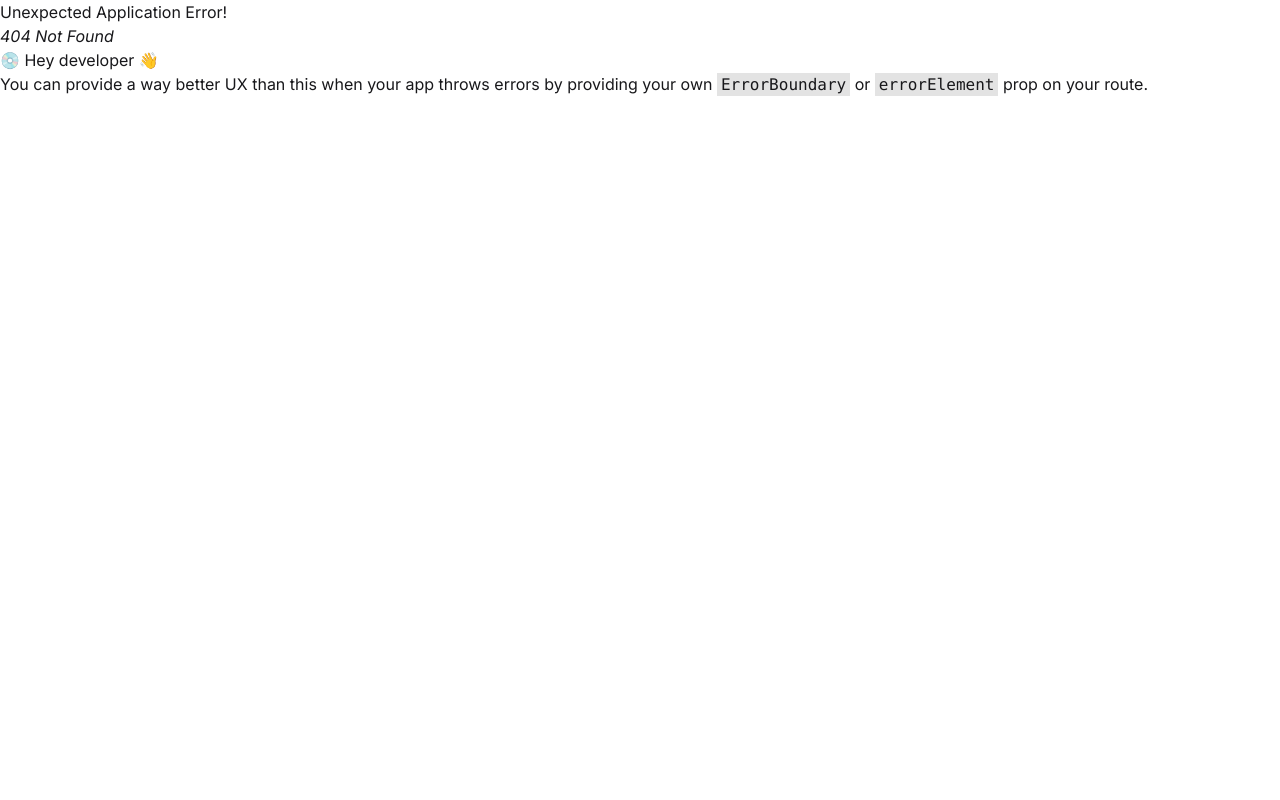
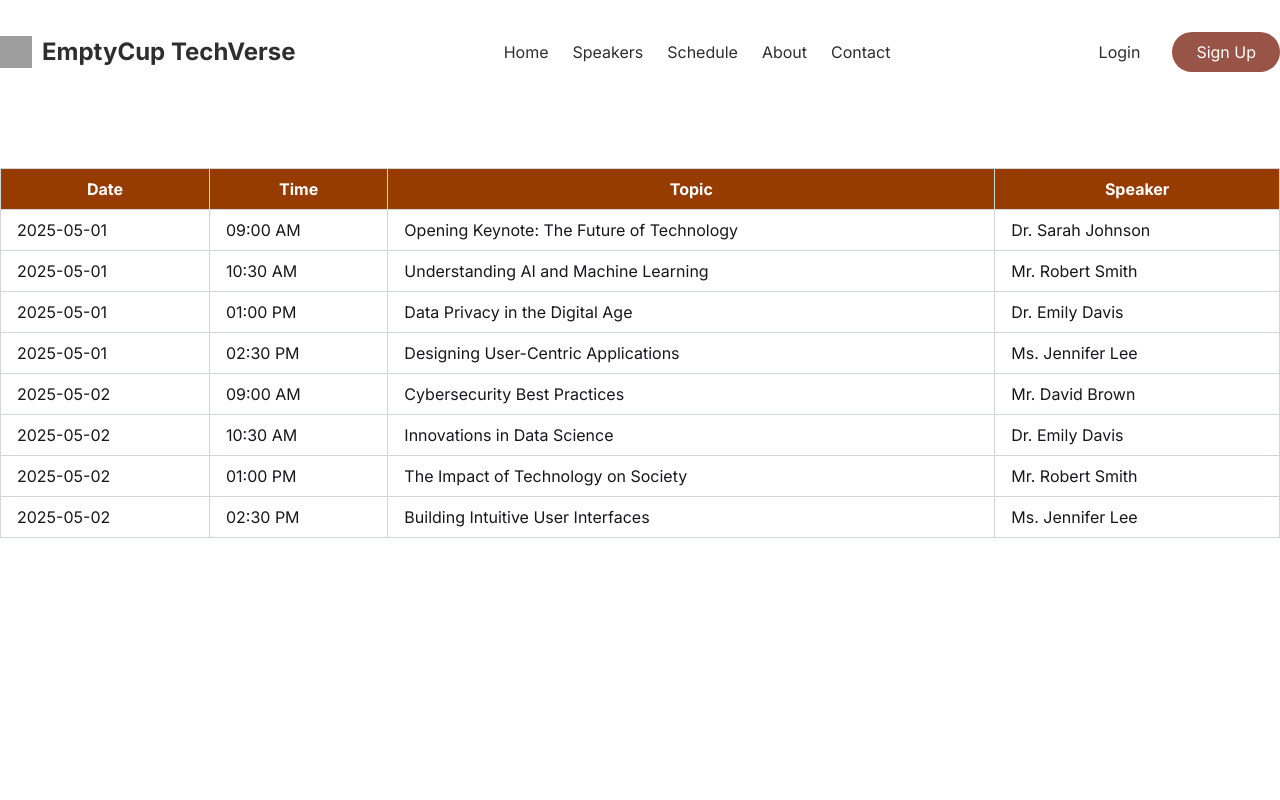
Before and after one commit to salmanfxrsi/empty-cup-task, a React (Vite) app in the folder client/: page /schedule in a window 1280 px wide. Before the commit this address had no page. Shown: the top 800 px of the page. Built offline with nearby package versions, Linux system fonts and the light colour scheme; grey boxes are pictures that could not be loaded.

Commit message:
feat(client): added Schedule page

```diff
--- /dev/null
+++ b/client/public/schedule.json
@@ -0,0 +1,58 @@
+[
+  {
+    "_id": 0,
+    "date": "2025-05-01",
+    "time": "09:00 AM",
+    "topic": "Opening Keynote: The Future of Technology",
+    "speaker": "Dr. Sarah Johnson"
+  },
+  {
+    "_id": 1,
+    "date": "2025-05-01",
+    "time": "10:30 AM",
+    "topic": "Understanding AI and Machine Learning",
+    "speaker": "Mr. Robert Smith"
+  },
+  {
+    "_id": 2,
+    "date": "2025-05-01",
+    "time": "01:00 PM",
+    "topic": "Data Privacy in the Digital Age",
+    "speaker": "Dr. Emily Davis"
+  },
+  {
+    "_id": 3,
+    "date": "2025-05-01",
+    "time": "02:30 PM",
+    "topic": "Designing User-Centric Applications",
+    "speaker": "Ms. Jennifer Lee"
+  },
+  {
+    "_id": 4,
+    "date": "2025-05-02",
+    "time": "09:00 AM",
+    "topic": "Cybersecurity Best Practices",
+    "speaker": "Mr. David Brown"
+  },
+  {
+    "_id": 5,
+    "date": "2025-05-02",
+    "time": "10:30 AM",
+    "topic": "Innovations in Data Science",
+    "speaker": "Dr. Emily Davis"
+  },
+  {
+    "_id": 6,
+    "date": "2025-05-02",
+    "time": "01:00 PM",
+    "topic": "The Impact of Technology on Society",
+    "speaker": "Mr. Robert Smith"
+  },
+  {
+    "_id": 7,
+    "date": "2025-05-02",
+    "time": "02:30 PM",
+    "topic": "Building Intuitive User Interfaces",
+    "speaker": "Ms. Jennifer Lee"
+  }
+]
--- a/client/src/components/shared/Navbar.jsx
+++ b/client/src/components/shared/Navbar.jsx
@@ -5,7 +5,7 @@ const Navbar = () => {
     <>
       <NavLink to="/">Home</NavLink>
       <NavLink to="speakers">Speakers</NavLink>
-      <NavLink>Schedule</NavLink>
+      <NavLink to="schedule">Schedule</NavLink>
       <NavLink>About</NavLink>
       <NavLink>Contact</NavLink>
     </>
--- a/client/src/layouts/MainLayout.jsx
+++ b/client/src/layouts/MainLayout.jsx
@@ -11,7 +11,7 @@ const MainLayout = () => {
       </nav>
 
       {/* Main Content */}
-      <main className="py-24">
+      <main className="py-24 min-h-screen">
         <Outlet />
       </main>
 
--- /dev/null
+++ b/client/src/pages/schedule/Schedule.jsx
@@ -0,0 +1,40 @@
+import { useQuery } from "@tanstack/react-query";
+import axios from "axios";
+
+const Schedule = () => {
+  // Fetch schedule data using React Query
+  const { data: schedule = [] } = useQuery({
+    queryKey: ["schedule"],
+    queryFn: async () => {
+      const { data } = await axios.get("/schedule.json");
+      return data;
+    },
+  });
+
+  return (
+    <div className="container mx-auto">
+      <table className="min-w-full border border-gray-300">
+        <thead>
+          <tr className="bg-amber-800 text-white">
+            <th className="border border-gray-300 px-4 py-2">Date</th>
+            <th className="border border-gray-300 px-4 py-2">Time</th>
+            <th className="border border-gray-300 px-4 py-2">Topic</th>
+            <th className="border border-gray-300 px-4 py-2">Speaker</th>
+          </tr>
+        </thead>
+        <tbody>
+          {schedule.map(({ _id, date, time, topic, speaker }) => (
+            <tr key={_id} className="border-b border-gray-200">
+              <td className="border border-gray-300 px-4 py-2">{date}</td>
+              <td className="border border-gray-300 px-4 py-2">{time}</td>
+              <td className="border border-gray-300 px-4 py-2">{topic}</td>
+              <td className="border border-gray-300 px-4 py-2">{speaker}</td>
+            </tr>
+          ))}
+        </tbody>
+      </table>
+    </div>
+  );
+};
+
+export default Schedule;
--- a/client/src/routes/router.jsx
+++ b/client/src/routes/router.jsx
@@ -2,6 +2,7 @@ import { createBrowserRouter } from "react-router-dom";
 import MainLayout from "../layouts/MainLayout";
 import Home from "../pages/home/Home";
 import Speakers from "../pages/speakers/Speakers";
+import Schedule from "../pages/schedule/Schedule";
 
 const router = createBrowserRouter([
   {
@@ -16,6 +17,10 @@ const router = createBrowserRouter([
         path: "speakers",
         element: <Speakers />,
       },
+      {
+        path: "schedule",
+        element: <Schedule />,
+      },
     ],
   },
 ]);
```
